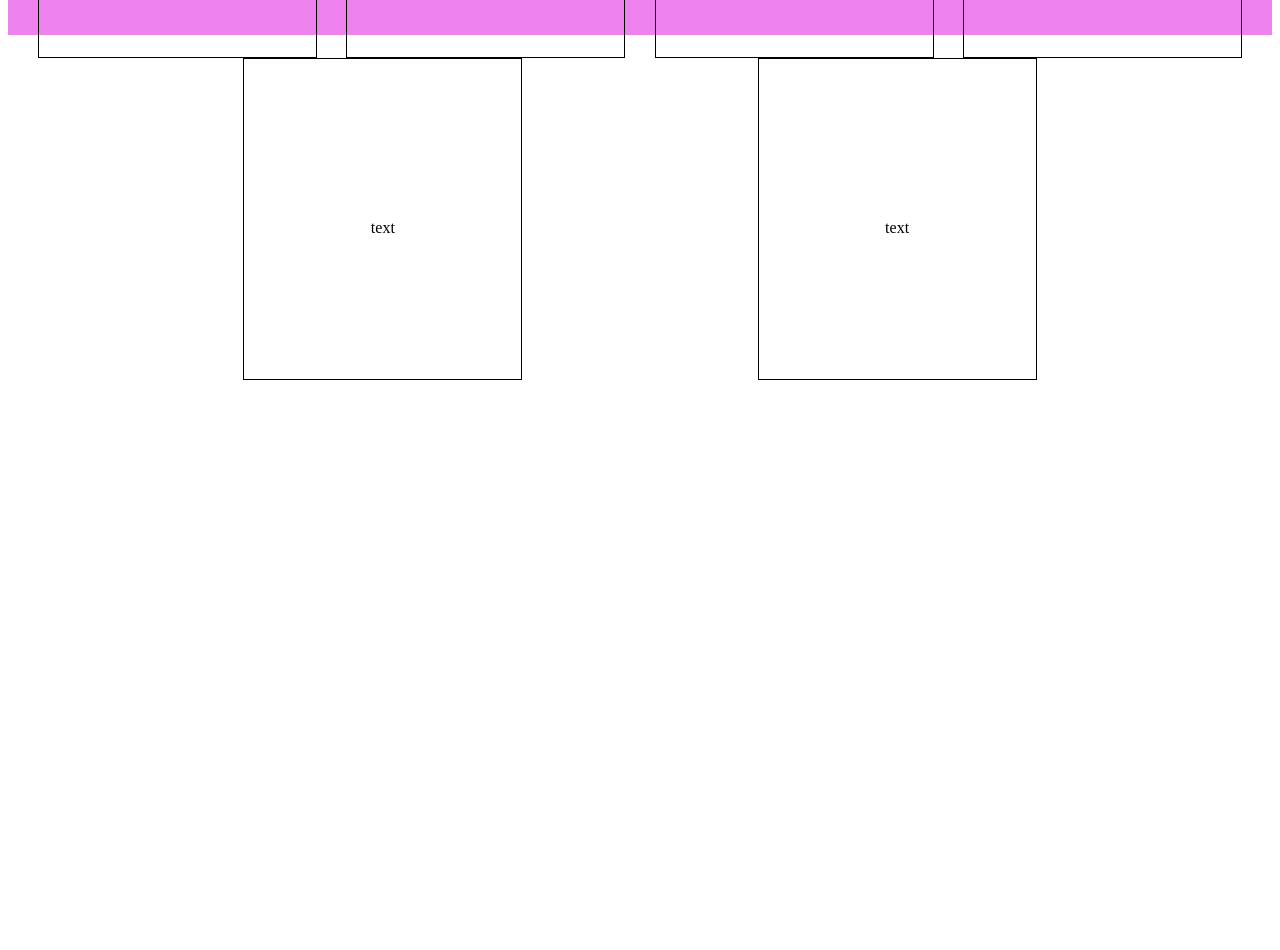
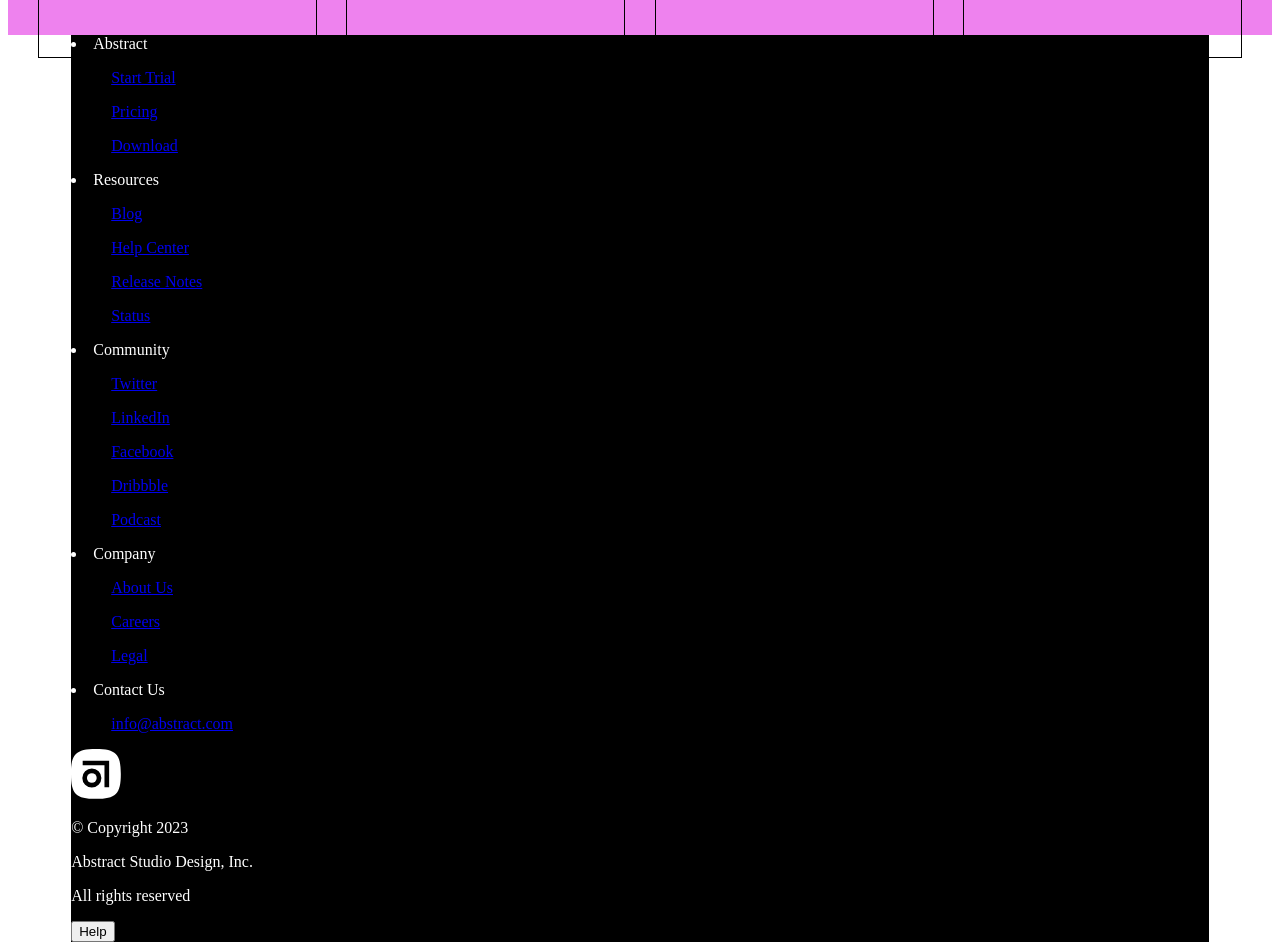
Before and after one commit to alejowoods/ourproject, a plain HTML site: page index.html in a window 1280 px wide. Shown: the part 460-1410 px from the top of the page. Before the commit the page ends 840 px from the top, so only its background shows below. Drawn offline with Linux system fonts and the light colour scheme.

Commit message:
footer added

```diff
--- a/index.html
+++ b/index.html
@@ -31,4 +31,51 @@
       <div class="prod_logo"><img id="image6" class="menu_image"><p>text</p></div>
     </div>
 </body>
+<footer class="footer-container">
+    <div class="footer-container-info">
+        <li class="info">Abstract
+            <ul><a href="#start-trial">Start Trial</a></ul>
+            <ul><a href="#pricing">Pricing</a></ul>
+            <ul><a href="#download">Download</a></ul>
+        </li>
+        <li class="info">Resources
+            <ul><a href="#blog">Blog</a></ul>
+            <ul><a href="#help-center">Help Center</a></ul>
+            <ul><a href="#release-notes">Release Notes</a></ul>
+            <ul><a href="#status">Status</a></ul>
+
+        </li>
+        <li class="info">Community
+            <ul><a href="#twitter">Twitter</a></ul>
+            <ul><a href="#linkedin">LinkedIn</a></ul>
+            <ul><a href="#facebook">Facebook</a></ul>
+            <ul><a href="#dribbble">Dribbble</a></ul>
+            <ul><a href="#podcast">Podcast</a></ul>
+
+        </li>
+        <li class="info">Company
+            <ul><a href="#about-us">About Us</a></ul>
+            <ul><a href="#careers">Careers</a></ul>
+            <ul><a href="#legal">Legal</a></ul>
+        </li>
+        <li class="info"> Contact Us
+            <ul><a href="#mail">info@abstract.com</a></ul>
+        </li>
+        </div>
+    <div class="footer-container-copyright">
+        <svg class="abstract-logo-footer" xmlns="http://www.w3.org/2000/svg" viewBox="0 0 200 51" preserveAspectRatio="xMinYMid slice">
+            <g class="abstract-logo-mark-footer" fill="#fff">
+              <path d="M25.41 0C5.08 0 0 5.08 0 25.41s5.08 25.41 25.41 25.41 25.41-5.08 25.41-25.41S45.74 0 25.41 0zm-4.17 39.31A9.73 9.73 0 1 1 31 29.58a9.75 9.75 0 0 1-9.76 9.73zm17.67-.4h-4.77V16.67H11.91v-4.76h27z"></path>
+              <circle cx="21.24" cy="29.58" r="4.96"></circle>
+            </g>
+          </svg>
+        <p>© Copyright 2023</p>
+        <p>Abstract Studio Design, Inc.</p>
+        <p>All rights reserved</p>
+
+    </div>
+    <div>
+        <button class="btn">Help</button>
+    </div>
+</footer>
 </html>
--- a/style.css
+++ b/style.css
@@ -18,3 +18,16 @@
     border: 1px black solid;
     padding: 10%;
 }
+.footer-container {
+    margin: 0 auto;
+    width: 90%;
+    background-color: black;
+    color: white;
+}
+.footer-container-info {
+
+}
+.abstract-logo-footer {
+    height: 50px;
+    width: 50px;
+}
```
